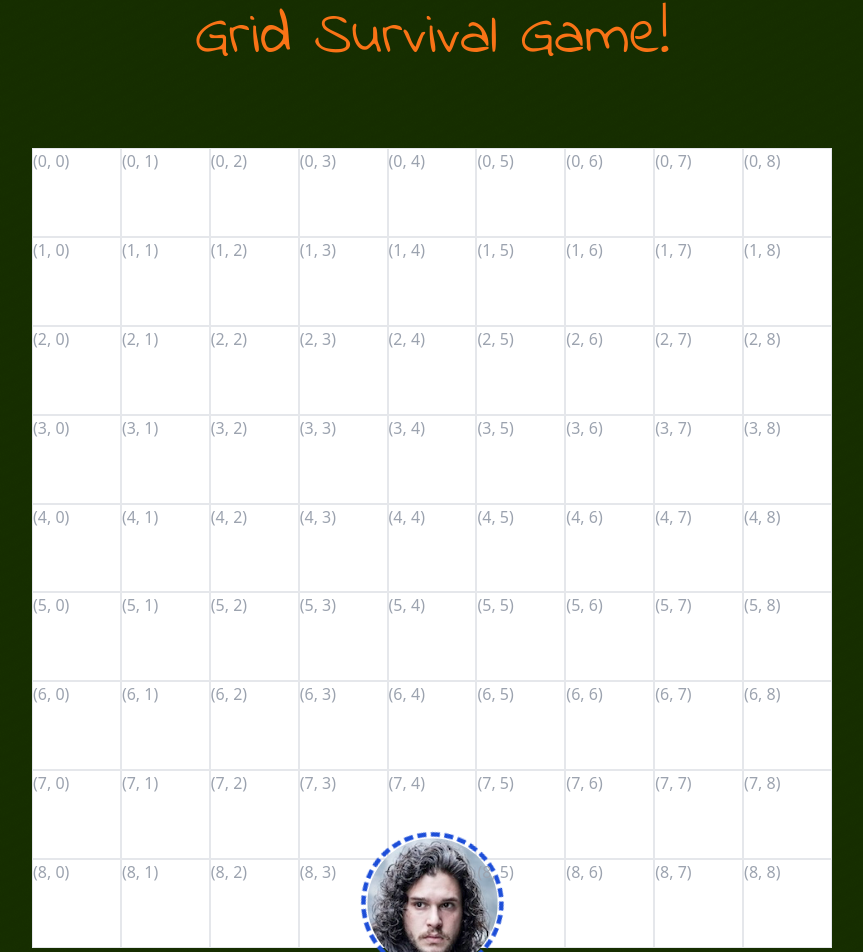
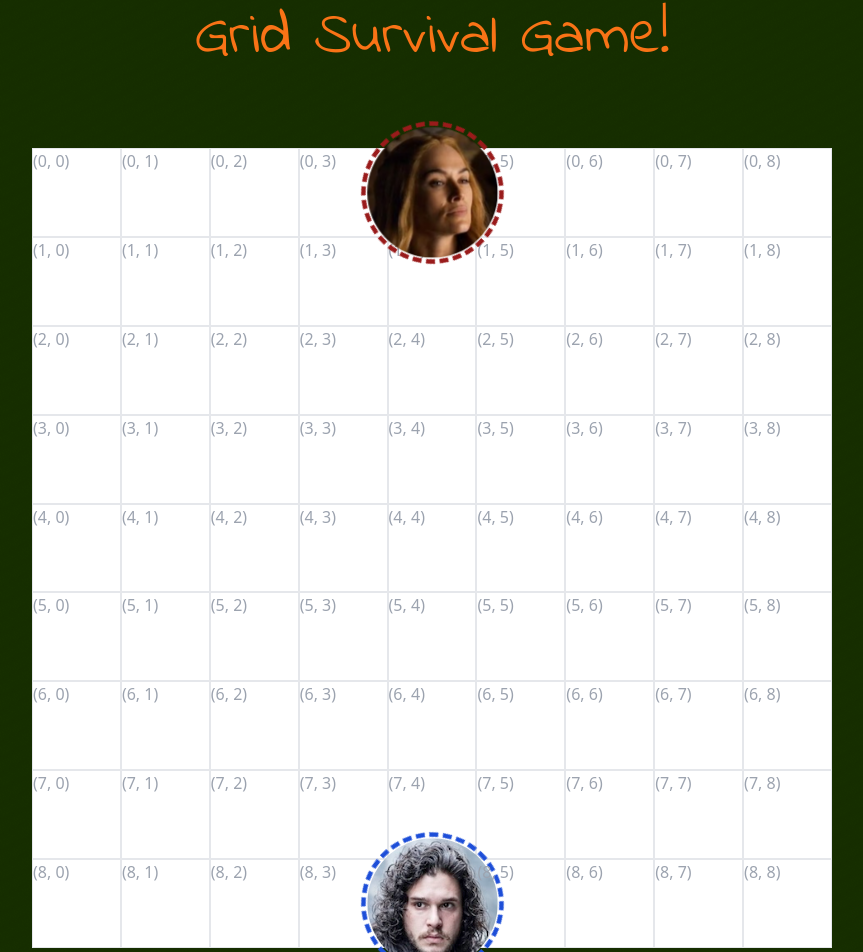
Before and after one commit to mattkaye/game-of-thrones-2D-survival, a React (Vite) app: page / in a window 1280 px wide. Shown: the part 164-1116 px from the top of the page, without its empty margins (208-1071 px from the left). Built offline with nearby package versions, Linux system fonts and the light colour scheme.

Commit message:
putting Cersei in the mix.

```diff
--- a/src/components/Grid.tsx
+++ b/src/components/Grid.tsx
@@ -1,13 +1,15 @@
 import { useEffect, useRef, useState } from "react";
 import { moveAvatar } from "../gamePlay";
 import heroAvatar from "../assets/images/avatars/hero-jon-snow.jpg";
+import cersei from "../assets/images/avatars/cersei.jpg";
 
 const Grid = () => {
-  let moveByPixels = 0;
   // Hero starts at bottom / center
   const [heroGridCell, setHeroGridCell] = useState([8, 4]);
-  const ourHero = useRef<HTMLDivElement>(null);
+  const ourHeroWrapper = useRef<HTMLDivElement>(null);
+  const cerseiWrapper = useRef<HTMLDivElement>(null);
 
+  // TODO: This shouldn't be recalculated with each render
   const getGridCellWidth = () => {
     const cellDimensions = document
       .querySelector(".grid-cell")
@@ -19,9 +21,8 @@ const Grid = () => {
 
   useEffect(() => {
     const handleKeyDown = (e: KeyboardEvent) => {
-      moveByPixels = getGridCellWidth();
       const validKeys = ["ArrowUp", "ArrowDown", "ArrowLeft", "ArrowRight"];
-      const style = window.getComputedStyle(ourHero.current!);
+      const style = window.getComputedStyle(ourHeroWrapper.current!);
 
       if (validKeys.includes(e.key) === false) {
         return;
@@ -33,12 +34,12 @@ const Grid = () => {
       const newPosition = moveAvatar(
         [currentTranslateX, currentTranslateY],
         heroGridCell,
-        moveByPixels,
+        getGridCellWidth(),
         e
       );
 
-      if (ourHero.current) {
-        ourHero.current.style.transform = `translate(${newPosition.translateX}px, ${newPosition.translateY}px) scale(.75)`;
+      if (ourHeroWrapper.current) {
+        ourHeroWrapper.current.style.transform = `translate(${newPosition.translateX}px, ${newPosition.translateY}px) scale(.75)`;
         setHeroGridCell(newPosition.newGridCell);
       }
     };
@@ -54,9 +55,14 @@ const Grid = () => {
             <span className="absolute text-gray-400">
               ({Math.floor(index / 9)}, {index % 9})
             </span>
+            {index === 4 && (
+              <div className="avatar foe z-10" ref={cerseiWrapper}>
+                <img className="rounded-full" src={cersei} />
+              </div>
+            )}
             {/* Hero starts at bottom / center */}
             {index === 76 && (
-              <div className="avatar hero" ref={ourHero}>
+              <div className="avatar hero" ref={ourHeroWrapper}>
                 <img className="rounded-full" src={heroAvatar} />
               </div>
             )}
--- a/src/index.css
+++ b/src/index.css
@@ -19,12 +19,18 @@ h1 {
 }
 
 .avatar {
-  &.hero {
-    @apply w-full h-full transition-transform duration-[50ms] scale-150;
+  @apply w-full h-full transition-transform duration-[50ms] scale-150 relative;
+  &.hero,
+  &.foe {
+    &:before {
+      @apply absolute top-0 left-0 bottom-0 right-0 content-[""] border-dashed border-blue-700 border-[3px] rounded-full -m-1;
+      animation: rotate-border 5s linear infinite;
+    }
+  }
 
-    &::before {
-      @apply absolute top-0 left-0 bottom-0 right-0 content-[""] border-dashed border-blue-700 border-[3px] rounded-full -m-1;
-      animation: rotate-border 10s linear infinite;
+  &.foe {
+    &:before {
+      @apply border-red-800;
     }
   }
 }
```
Also changed, not shown: src/assets/images/avatars/cersei.jpg (added).
